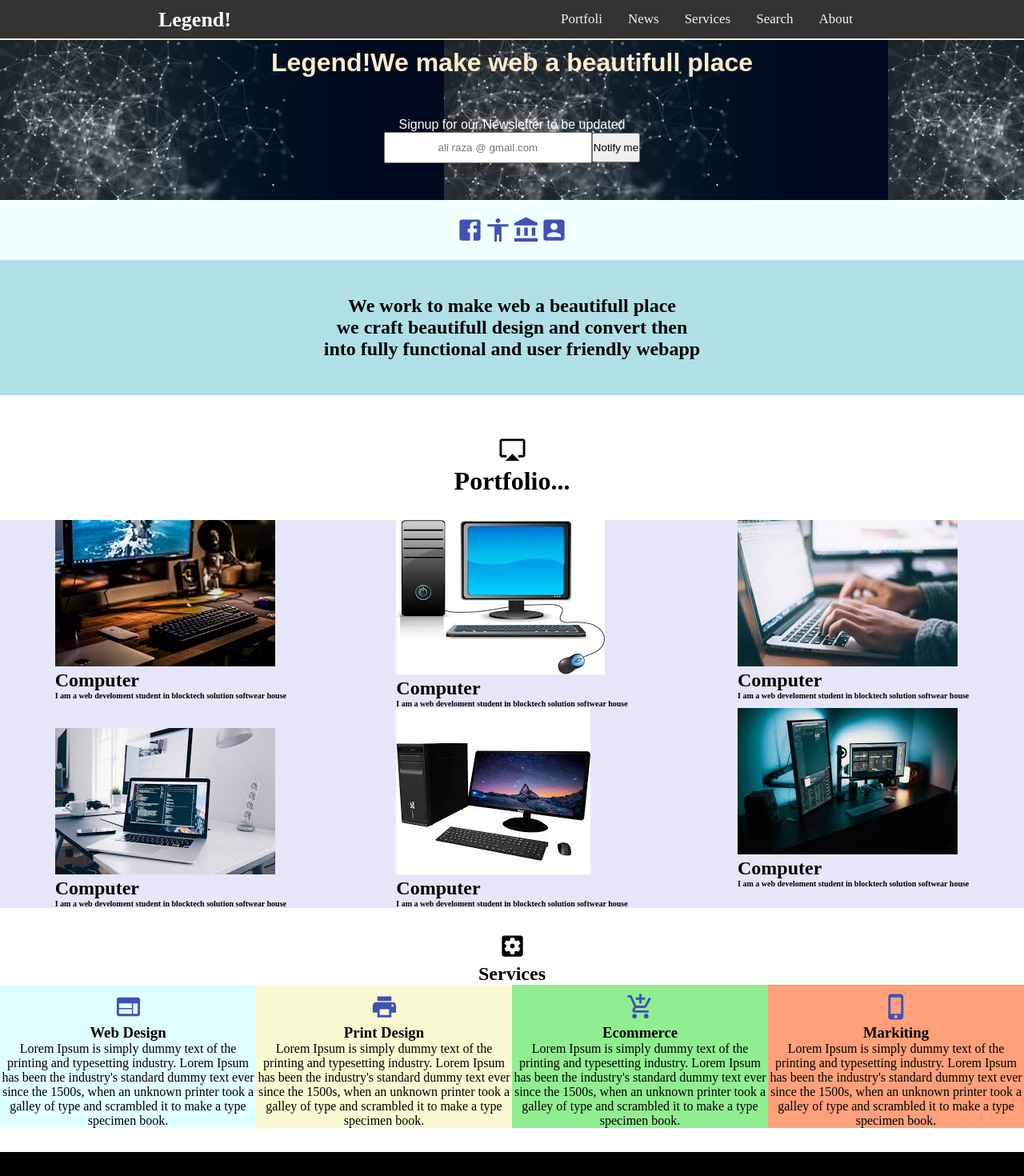
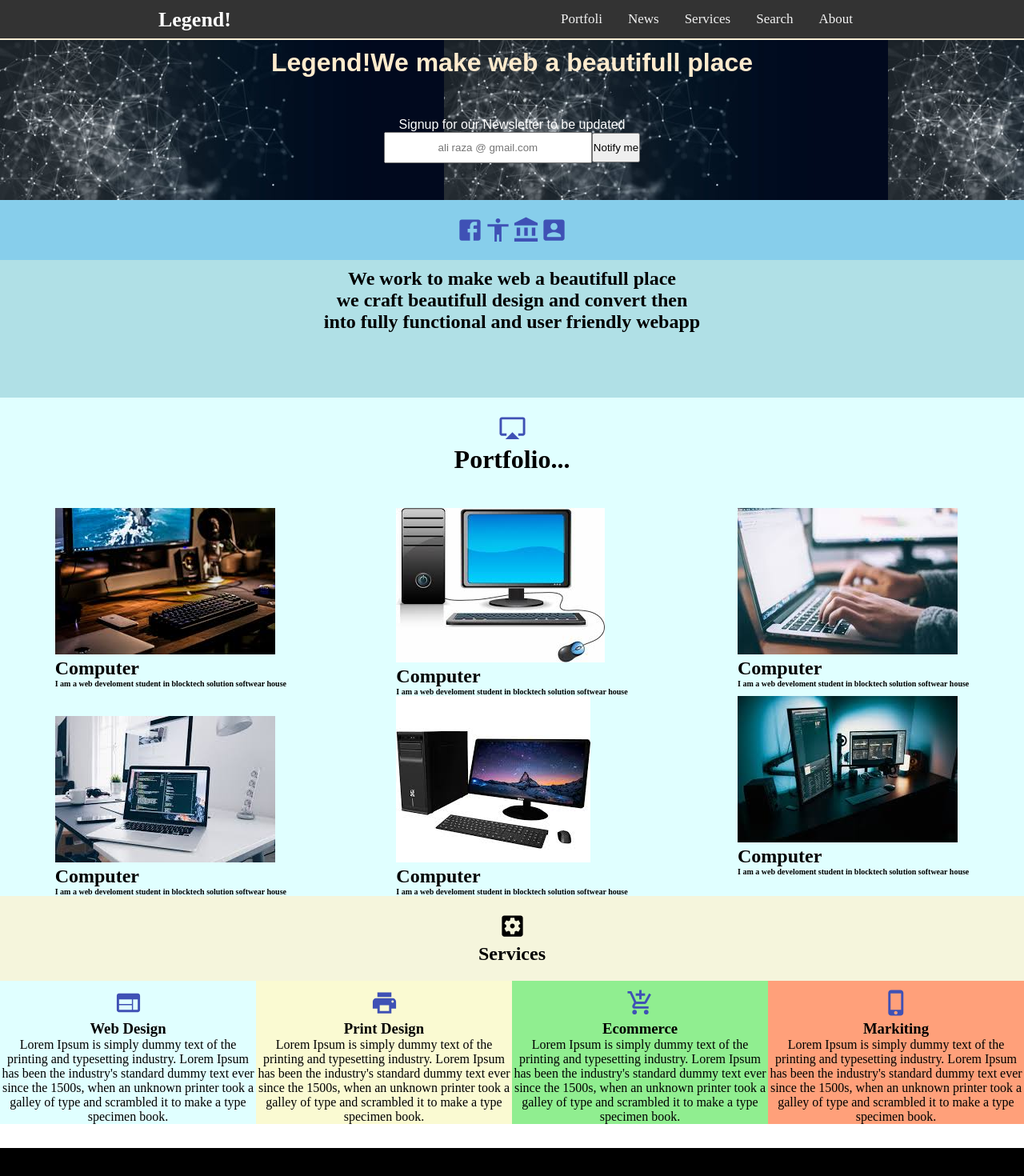
Before and after one commit to ali-203/legend, a React (Create React App) app: page / in a window 1280 px wide. Shown: the top 1470 px of the page at 80% size. Built offline with nearby package versions, Linux system fonts and the light colour scheme.

Commit message:
updated css

```diff
--- a/src/App.css
+++ b/src/App.css
@@ -64,7 +64,7 @@ text-align: center;
 }
 
 .icons{
-  background-color: azure;
+  background-color: skyblue;
   padding-bottom: 20px;
   padding-top: 20px;
   display: flex;
@@ -77,9 +77,10 @@ text-align: center;
 } */
 .hedding {
   text-align: center;
-  height: 125px;
-  padding-top: 44px;
+  height: 162px;
   background-color: powderblue;
+  padding-top: 10px;
+
 
 }
 .airplan {
@@ -87,12 +88,13 @@ text-align: center;
 }
 
 .portfolio {
-  margin-bottom: 30px;
-  margin-top: 50px;
-text-align: center;
+  background-color: lightcyan;
+  padding-bottom: 42px;
+  padding-top: 20px;
+  text-align: center;
 }
 .all_img {
-  background-color: lavender;
+  background-color: lightcyan;
   display: flex;
   justify-content: space-around;
 }
@@ -117,7 +119,9 @@ margin-top: auto;
 }
 .servc {
   text-align: center;
-  margin-top: 30px;
+ padding-top: 20px;
+  padding-bottom: 20px;
+  background-color: beige;
 }
 
      @media screen and (max-width: 700px) {
@@ -138,8 +142,6 @@ margin-top: auto;
 }
 .div_one{
   margin-bottom: 20px;
-/* height: 200px; */
-    /* width: 20%; */
     background-color: lightcyan;
     padding-top: 10px;
     color: black;
@@ -147,8 +149,6 @@ margin-top: auto;
 
 .div_two {
   margin-bottom: 20px;
-  /* height: 200px; */
-  /* width: 20%; */
   background-color: lightgoldenrodyellow;
    padding-top: 10px;
   color: black;
@@ -157,8 +157,6 @@ margin-top: auto;
 }
 .div_three {
   margin-bottom: 20px;
-  /* height: 200px; */
-  /* width: 20%; */
   background-color: lightgreen;
    padding-top: 10px;
   color: black;
--- a/src/App.js
+++ b/src/App.js
@@ -50,7 +50,7 @@ function App() {
 
 <div className="image_div">
 <div className="portfolio">
-<AirplayIcon fontSize='large'/>
+<AirplayIcon fontSize='large' color="primary"/>
 <h1>Portfolio...</h1>
 </div>
  <div className="all_img">
@@ -74,8 +74,6 @@ function App() {
   blocktech solution softwear house</p>
 </div>
 </div>
-</div>
-
  <div className="all_img">
 <div className="images-one">
 <img src="lap.png"/>
@@ -95,6 +93,7 @@ function App() {
  <h2>Computer</h2>
  <p> I am a web develoment student in
   blocktech solution softwear house</p>
+</div>
 </div>
 </div>
 <div className="servc">
```
Also changed, not shown: src/second.png (added).
